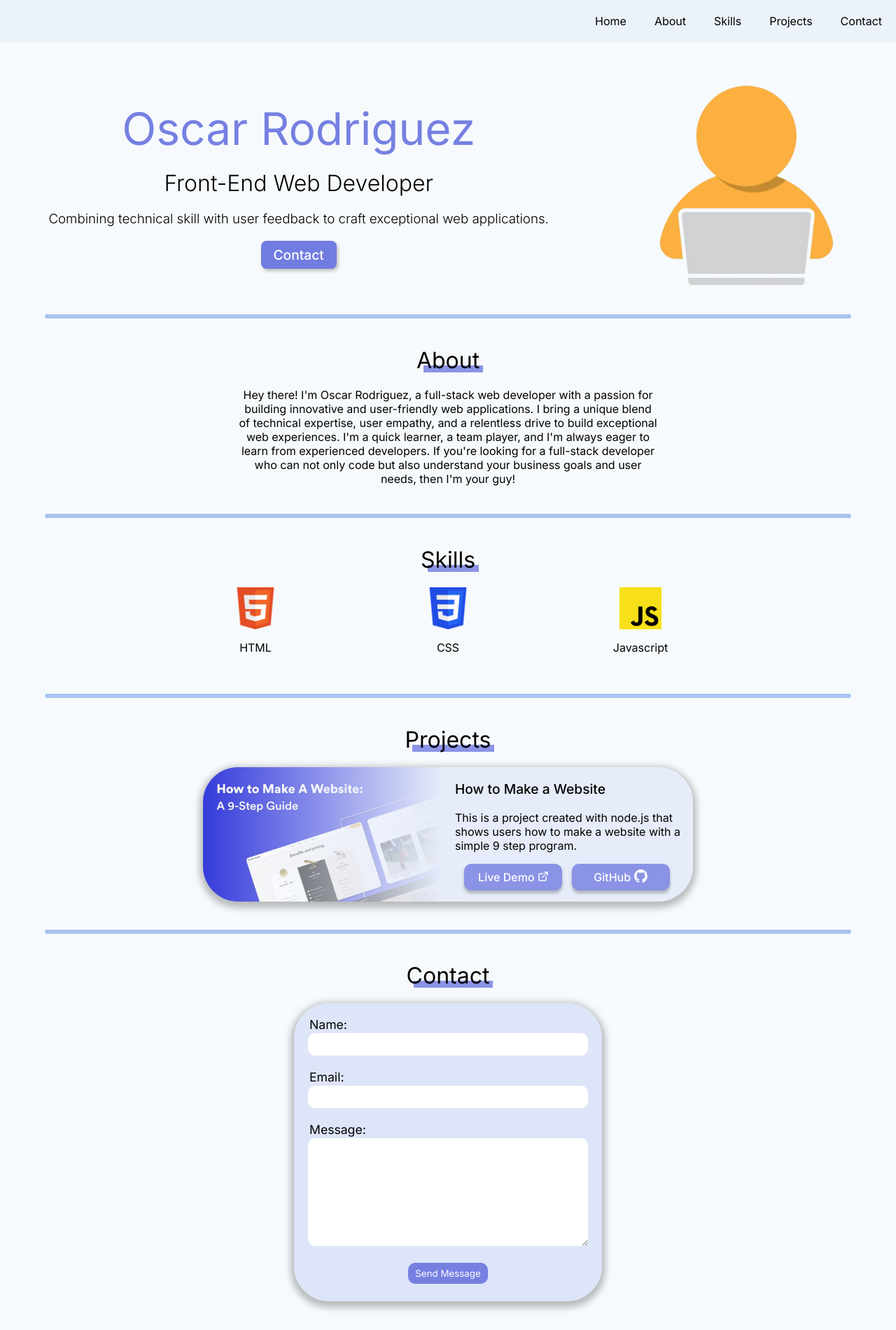
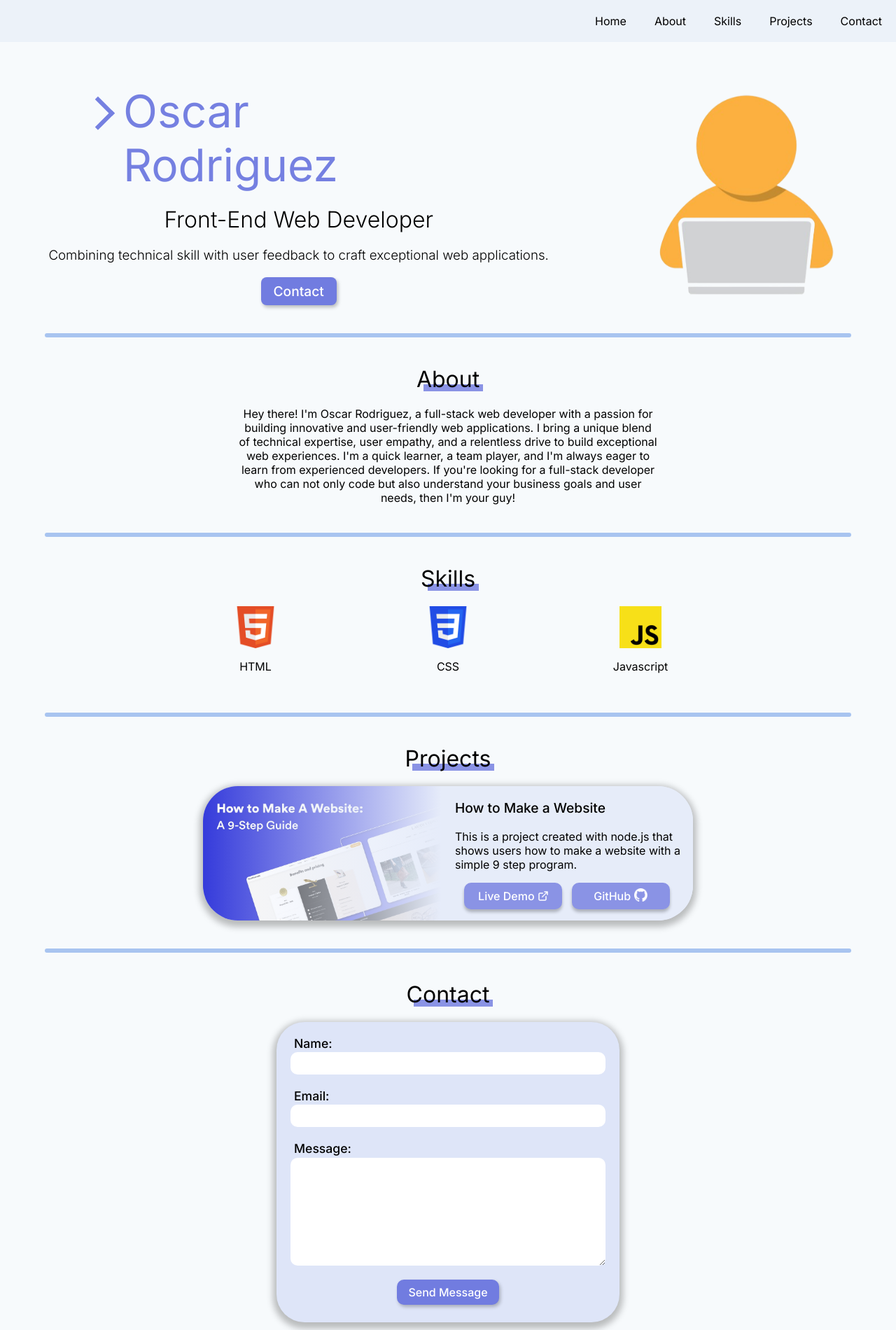
Before and after one commit to rOscar4/Website-Portfolio, a plain HTML site: page index.html in a window 1280 px wide. Shown: the top 1900 px of the page at 70% size. Drawn offline with nearby package versions, Linux system fonts and the light colour scheme.

Commit message:
updated contact form and name

```diff
--- a/index.html
+++ b/index.html
@@ -9,6 +9,7 @@
         <link rel="preconnect" href="https://fonts.gstatic.com" crossorigin>
         <link href="https://fonts.googleapis.com/css2?family=Inter:wght@100..900&display=swap" rel="stylesheet">
         <script src="script.js" defer></script>
+        <script src="https://unpkg.com/typewriter-effect@latest/dist/core.js"></script>
         <title>Oscar Rodriguez Website Portfolio</title>
     </head>
     <body>
@@ -25,7 +26,9 @@
         <!--Hero-->
         <section id="home" class="section, HeroSection">
             <div class="LeftHeroDiv">
-                <h1>Oscar Rodriguez</h1>
+                <div class="nameContainer">
+                    <h1 id="nameTitle">Oscar Rodriguez</h1>
+                </div>
                 <h2>Front-End Web Developer</h2>
                 <h3>Combining technical skill with user feedback to craft exceptional web applications.</h3>
                 <button class="contactButton" onclick="contactClick">Contact</button>
@@ -86,15 +89,17 @@
         <!--Contact-->
         <section id="contact" class="section">
             <h2 class="sectionTitle">Contact</h2>
+            <div class="contactFormDiv">
                 <form class="contactForm">
                     <label for="name">Name:</label>
-                <input type="text" id="name" name="name" class="textName" required>
+                    <input type="text" id="name" name="name" required>
                     <label for="email">Email:</label>
-                <input type="email" id="email" name="email" class="textEmail" required>
-                <label for="message">Message:</label>
+                    <input type="email" id="email" name="email" required>
+                    <label for="message" id="messageLabel">Message:</label>
                     <textarea class="message" id="message" name="message" rows="4" required></textarea>
                     <button type="submit" class="submitButton">Send Message</button>
                 </form>
+            </div>
         </section>
         <footer>
             <p>© 2024 Oscar Rodriguez</p>
--- a/script.js
+++ b/script.js
@@ -45,3 +45,16 @@ contactButton.onclick = function() {
         behavior: "smooth"
         });
 }
+
+
+//Typing out name
+const typewriter = new Typewriter('#nameTitle', {
+    delay: 50,
+    pauseFor: 0,
+    cursor: "",
+    cursorClassName: 'typewriterCursor'
+});
+
+typewriter
+    .start()
+    .typeString('Oscar Rodriguez');
--- a/styles.css
+++ b/styles.css
@@ -49,8 +49,12 @@ button {
 }
 
 h1, h2 {
-    text-align: center;
     margin: 0;
+}
+
+.nameContainer {
+    width:501.45px;
+    text-align: left;
 }
 
 h1 {
@@ -58,11 +62,41 @@ h1 {
     font-weight: 400;
     color: hsl(234, 64%, 67%);
     margin: 0 0 20px 0;
+    min-height: 78px;
+}
+
+h1::before {
+    content: '';
+    position: absolute;
+    border: solid hsl(234, 64%, 67%);
+    border-width: 0 6px 6px 0;
+    padding: 14px;
+    transform: rotate(-45deg) translateY(-20px) translateX(-55px);
+}
+
+.typewriterCursor::before {
+    content: '';
+    width: 30px;
+    height: 70px;
+    background-color: hsl(234, 64%, 67%);
+    position: absolute;
+    transform: translateY(0px) translateX(8px);
+    animation: blink 1.4s steps(1, end) infinite;
+}
+
+@keyframes blink {
+    from, to {
+      opacity: 1;
+    }
+    50% {
+      opacity: 0;
+    }
 }
 
 h2 {
     font-size: 2rem;
     font-weight: 300;
+    text-align: center;
 }
 
 h3 {
@@ -243,7 +277,6 @@ h3 {
     align-items: center;
     justify-content: center;
     padding: 8px 6px;
-    /* min-height: 50px; */
 }
 
 .projectButton:hover {
@@ -275,41 +308,43 @@ h3 {
     text-align: center;
 }
 
+.contactFormDiv {
+    width: 100%;
+}
+
 .contactForm {
-    width: 100%;
-    max-width: 400px;
+    max-width: 450px;
     display: flex;
     flex-direction: column;
     margin: 0 auto;
-    border-radius: 50px;
+    border-radius: 40px;
     padding: 20px;
     background-color: hsl(222, 64%, 92%);
     box-shadow: 0px 4px 10px 5px hsl(0, 0%, 0%, 25%);
 }
 
 .contactForm label {
-    margin: 0 0 2px 2px;
+    margin: 0 0 2px 5px;
     font-size: 1.1rem;
+    font-weight: 500;
 }
 
 .contactForm input, .contactForm textarea {
     font-size: 1.1rem;
+    padding-left: 5px;
+    border-radius: 10px;
+    border-style: none;
+    min-height: 30px;
+    margin: 0 0 20px 0;
 }
 
 .contactForm input:focus, .contactForm textarea:focus {
     outline: none;
-    background-color: red;
+    background-color: hsl(0, 0%, 97%);
 }
 
-
-.textName, .textEmail, .message {
-    border-radius: 10px;
-    border-style: none;
-    min-height: 30px;
-}
-
-.textName, .textEmail {
-    margin: 0 0 20px 0;
+#messageLabel {
+    margin-bottom: 3px;
 }
 
 .message {
@@ -319,23 +354,24 @@ h3 {
 }
 
 .submitButton {
-    margin: 24px 0 5px 0;
-    padding: 0 10px;
-    height: 30px;
+    background-color: hsl(234, 64%, 66%);
+    color: white;
+    box-shadow: 2px 3px 5px 0px hsl(0, 0%, 0%, 25%);
+    border: none;
+    border-radius: 10px;
+    font-size: 1rem;
+    font-weight: 500;
+    padding: 8px 16px;
+    margin-bottom:5px;
     align-self: center;
-    border-radius: 10px;
-    border: none;
-    background-color: hsl(234, 64%, 67%);
-    color: white;
 }
 
 .submitButton:hover {
-    background-color: gray;
-    color: white;
+    background-color: hsl(234, 64%, 70%);
 }
 
 .submitButton:active {
-    background-color: black;
+    background-color: hsl(234, 64%, 74%);
 }
 
 footer {
@@ -362,11 +398,6 @@ footer {
         max-width: 200px;
     }
 
-    /* .heroImg {
-        width: 80%;
-        max-width: 250px;
-    } */
-
     .skillRow {
         flex-direction: row;
     }
```
Lines whose indentation alone changed are shown as unchanged.
